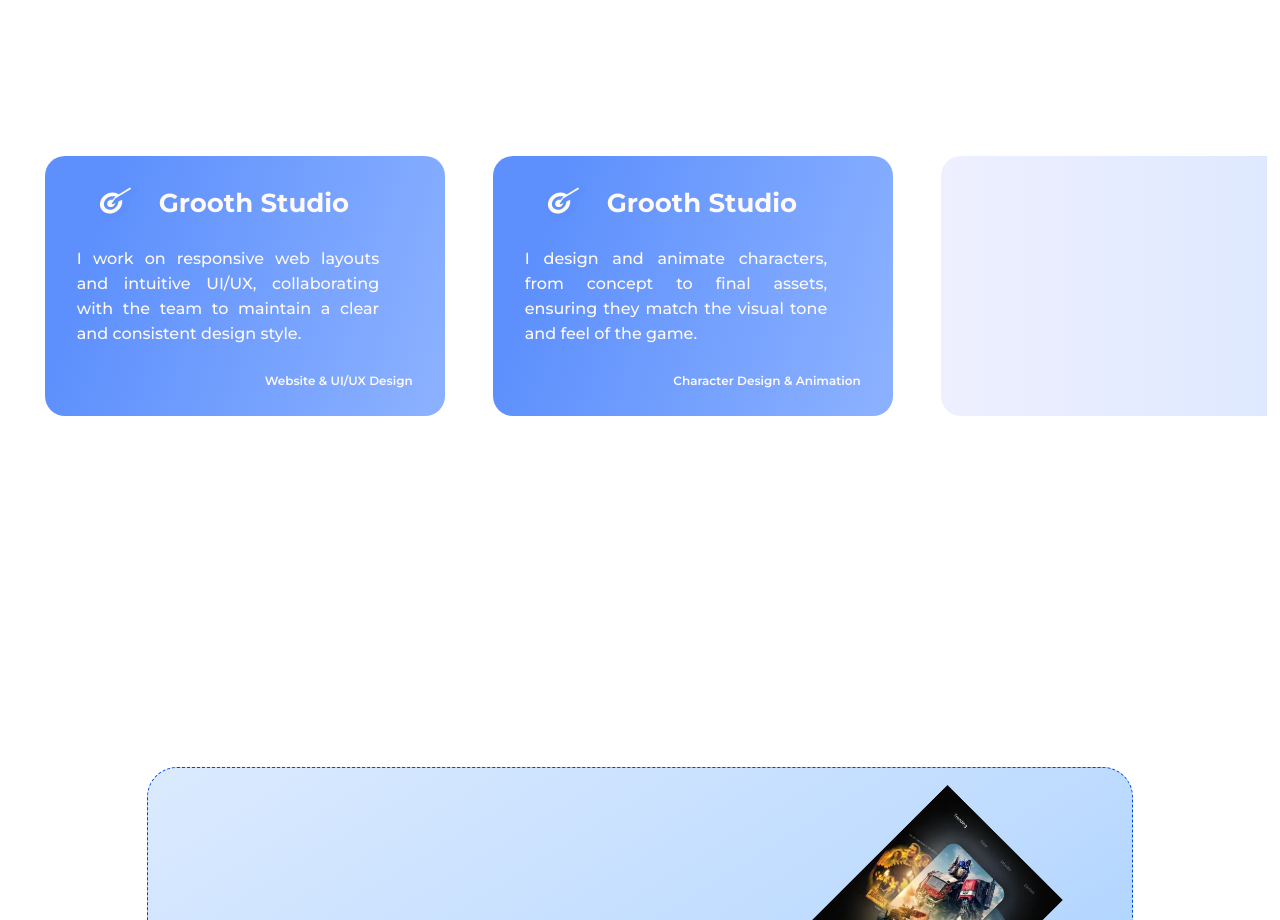
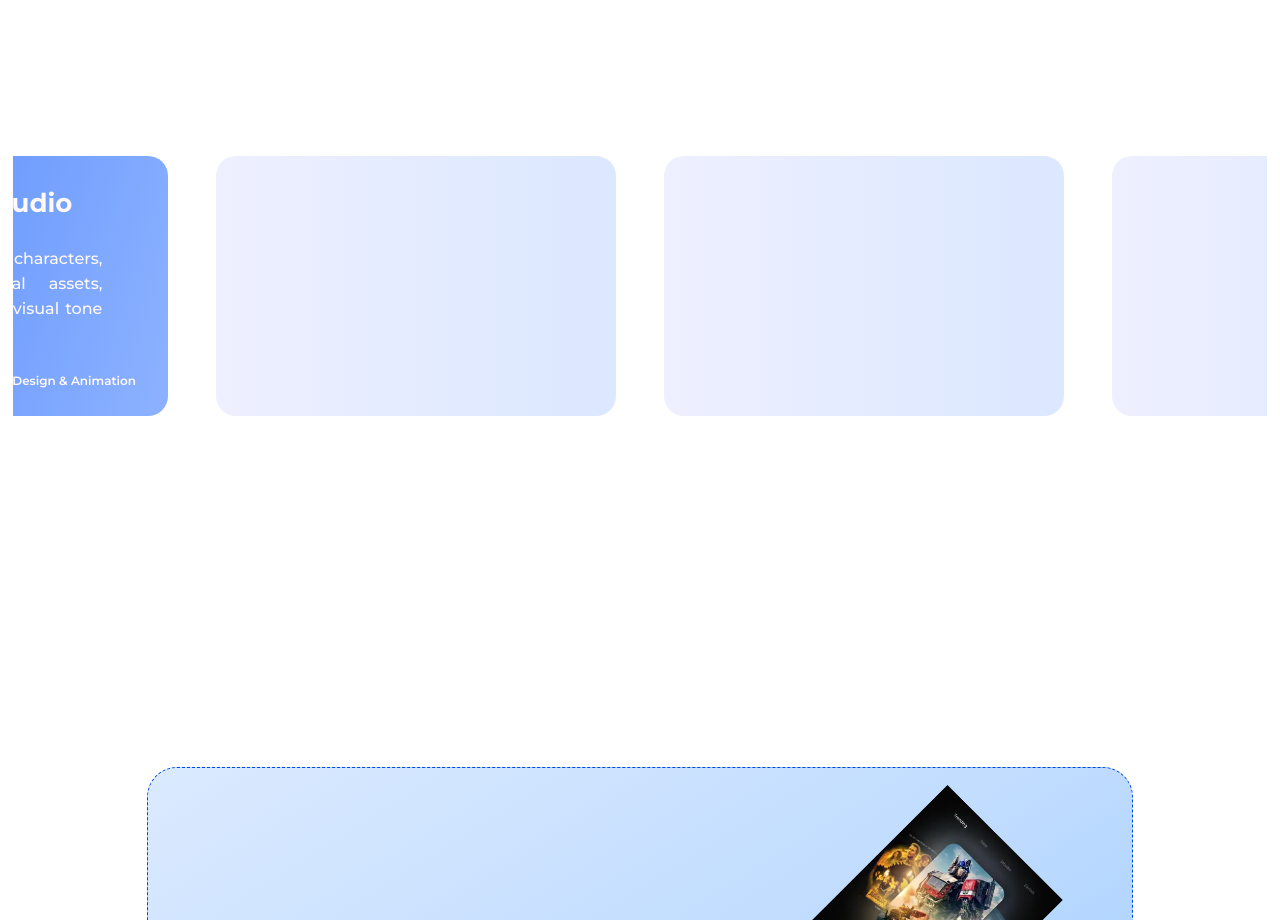
Before and after one commit to JSKUN2/portovin, a React (Vite) app: page / in a window 1280 px wide. Shown: the part 1760-2680 px from the top of the page. Built offline with nearby package versions, Linux system fonts and the light colour scheme.

Commit message:
Update middle.jsx

```diff
--- a/src/Middle/middle.jsx
+++ b/src/Middle/middle.jsx
@@ -19,6 +19,13 @@ const useMobile = (breakpoint = 768) => {
 
 export default function Middle() {
   const Mobile = useMobile();
+
+  useEffect(() => {
+    const container = document.querySelector(".scroll-list");
+    if (container) {
+      container.scrollTo({ top: 0, left: 0, behavior: "auto" });
+    }
+  }, []);
 
   const spotlightItems = [
     {
@@ -54,7 +61,6 @@ export default function Middle() {
                 className={`custom-spotlight-card w-[400px] h-[260px] max-md:w-[350px] shrink-0 active text-[#FFF9F8]`}
                 spotlightColor="#BAD1FF"
               >
-                {(
                 <>
                   <div className="flex flex-row items-center mb-2">
                     <img src={item.icon} alt="" width="70px" height="70px" />
@@ -73,7 +79,6 @@ export default function Middle() {
                     </p>
                   </div>
                 </>
-                )}
               </SpotlightCard>
             );
           } else {
@@ -90,7 +95,8 @@ export default function Middle() {
         showGradients={false}
         enableArrowNavigation={true}
         displayScrollbar={true}
-        className='w-screen'
+        className='w-screen flex flex-col'
+        initialSelectedIndex={0}
       />
     </div>
   );
```
Lines whose indentation alone changed are shown as unchanged.
